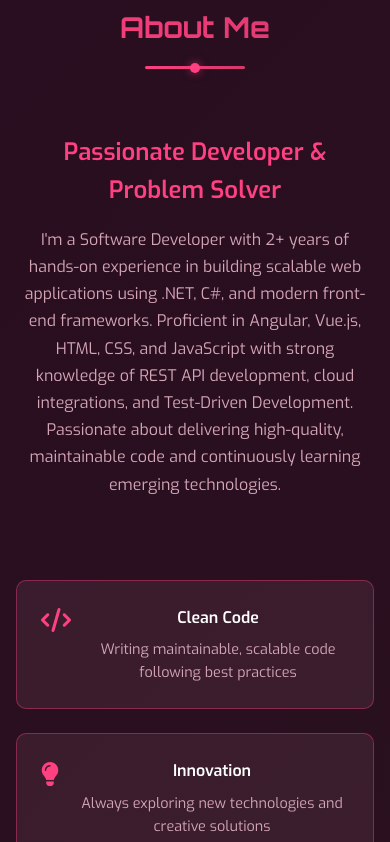
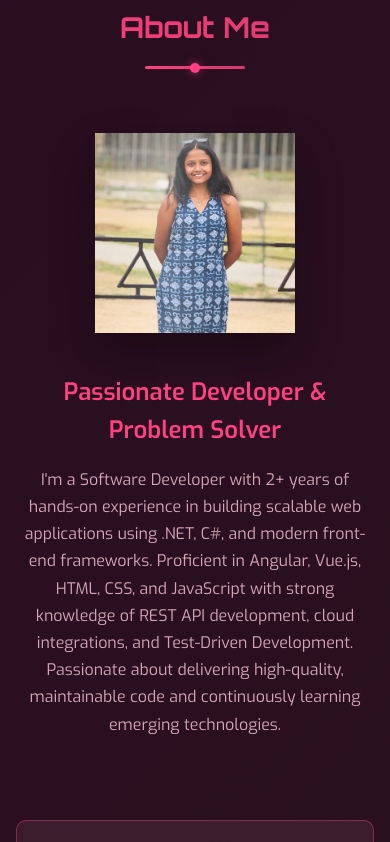
Before and after one commit to Preethiigowdaa/preethi-portfolio, a website: page index.html in a window 390 px wide. Shown: the part 880-1722 px from the top of the page. Drawn offline with nearby package versions, Linux system fonts and the light colour scheme; animation ran at ten frames a second.

Commit message:
Add files via upload

```diff
--- a/style.css
+++ b/style.css
@@ -1547,6 +1547,10 @@ section {
         text-align: center;
     }
 
+    .about-image {
+        order: -1;
+    }
+
     .image-container {
         width: 280px;
         height: 280px;
@@ -1681,6 +1685,10 @@ section {
         gap: 2.5rem;
     }
 
+    .about-image {
+        order: -1;
+    }
+
     .about-intro h3 {
         font-size: 1.8rem;
     }
```
